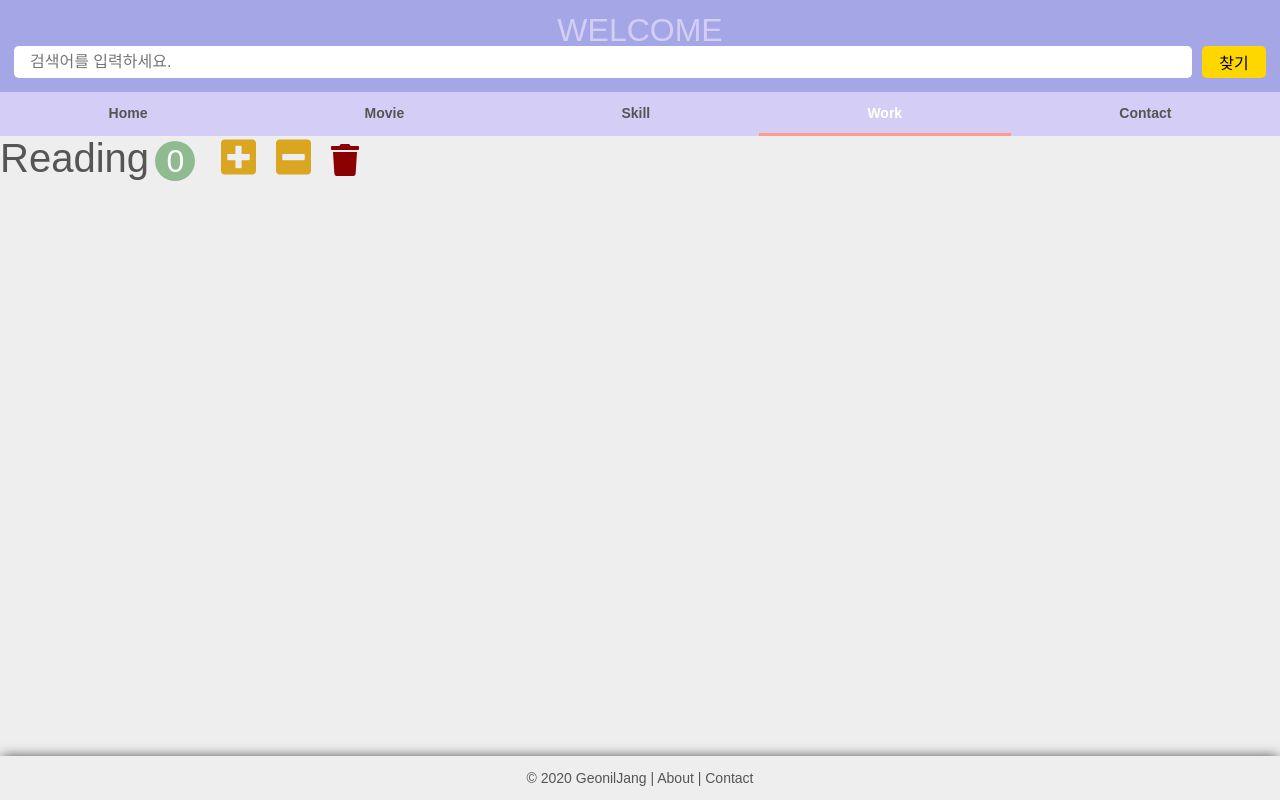
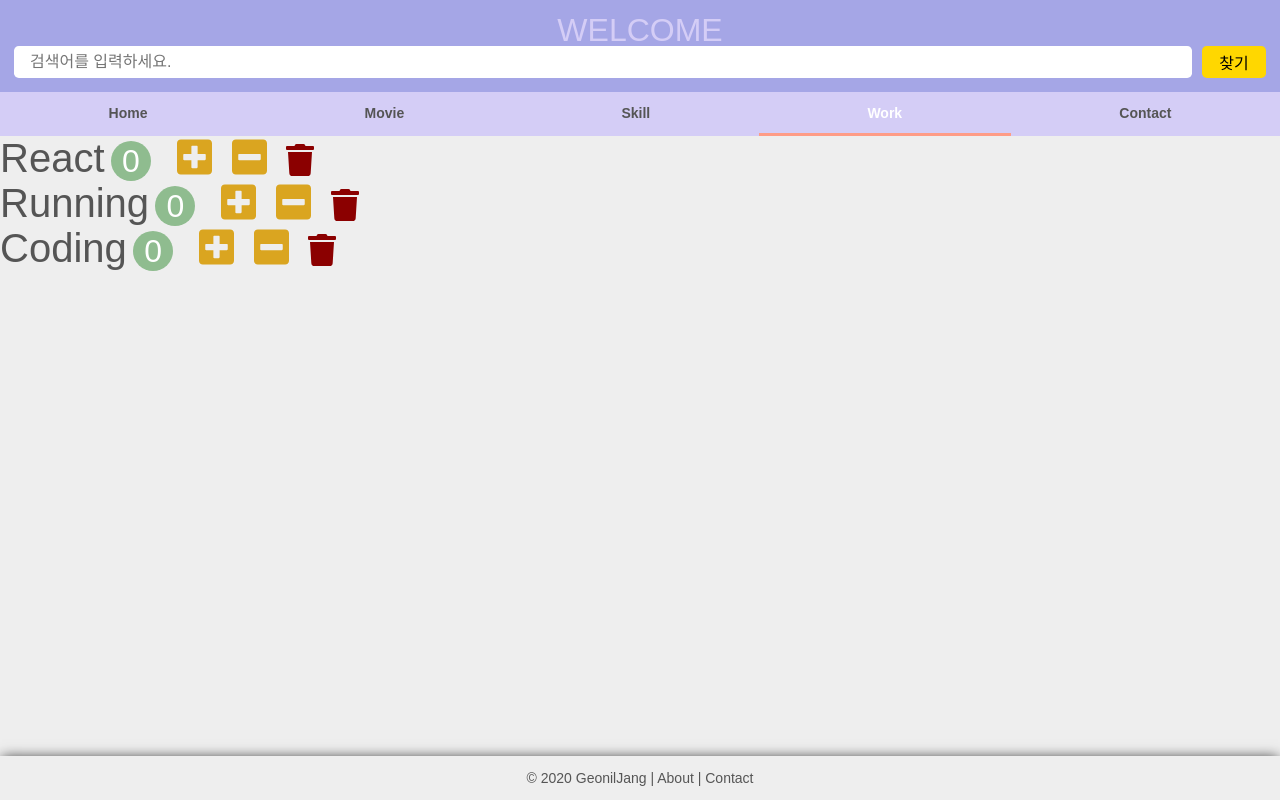
Before and after one commit to takeaways/react-my-web, a React (Create React App) app: page /work in a window 1280 px wide. Built offline with nearby package versions, Linux system fonts and the light colour scheme.

Commit message:
class component

```diff
--- /dev/null
+++ b/src/pages/Work/components/habit.tsx
@@ -0,0 +1,44 @@
+import React from 'react'
+
+export default class Habit extends React.Component<
+  { name: string; count: number },
+  { count: number }
+> {
+  state = {
+    count: this.props.count,
+  }
+
+  handleIncreament = (event: React.MouseEvent<HTMLButtonElement>) => {
+    this.setState({
+      count: this.state.count + 1,
+    })
+  }
+  handleDecreament = (event: React.MouseEvent<HTMLButtonElement>) => {
+    const count = this.state.count - 1
+
+    this.setState({
+      count: count < 0 ? 0 : count,
+    })
+  }
+
+  render() {
+    const { count } = this.state
+    const { name } = this.props
+
+    return (
+      <li className="habit">
+        <span className="habit-name">{name}</span>
+        <span className="habit-count">{count}</span>
+        <button onClick={this.handleIncreament}>
+          <i className="habit-button fas fa-plus-square habit-increase"></i>
+        </button>
+        <button onClick={this.handleDecreament}>
+          <i className="habit-button fas fa-minus-square habit-decrease"></i>
+        </button>
+        <button>
+          <i className="habit-button fas fa-trash habit-delete"></i>
+        </button>
+      </li>
+    )
+  }
+}
--- /dev/null
+++ b/src/pages/Work/components/habits.tsx
@@ -0,0 +1,22 @@
+import React from 'react'
+import { v4 as ui4 } from 'uuid'
+import Habit from './habit'
+
+export default class Habits extends React.Component {
+  state = {
+    habits: [
+      { id: ui4(), name: 'React', count: 0 },
+      { id: ui4(), name: 'Running', count: 0 },
+      { id: ui4(), name: 'Coding', count: 0 },
+    ],
+  }
+  render() {
+    return (
+      <ul>
+        {this.state.habits.map(habit => (
+          <Habit {...habit} />
+        ))}
+      </ul>
+    )
+  }
+}
--- a/src/pages/Work/index.tsx
+++ b/src/pages/Work/index.tsx
@@ -1,37 +1,8 @@
 import React from 'react'
+import Habits from './components/habits'
 import './index.css'
 export default class Work extends React.Component<{}, { count: number }> {
-  state = {
-    count: 0,
-  }
-
-  handleIncreament = (event: React.MouseEvent<HTMLButtonElement>) => {
-    this.setState({
-      count: this.state.count + 1,
-    })
-  }
-  handleDecreament = (event: React.MouseEvent<HTMLButtonElement>) => {
-    const count = this.state.count - 1
-    this.setState({
-      count: count < 0 ? 0 : count,
-    })
-  }
-
   render() {
-    return (
-      <li className="habit">
-        <span className="habit-name">Reading</span>
-        <span className="habit-count">{this.state.count}</span>
-        <button onClick={this.handleIncreament}>
-          <i className="habit-button fas fa-plus-square habit-increase"></i>
-        </button>
-        <button onClick={this.handleDecreament}>
-          <i className="habit-button fas fa-minus-square habit-decrease"></i>
-        </button>
-        <button>
-          <i className="habit-button fas fa-trash habit-delete"></i>
-        </button>
-      </li>
-    )
+    return <Habits />
   }
 }
```
